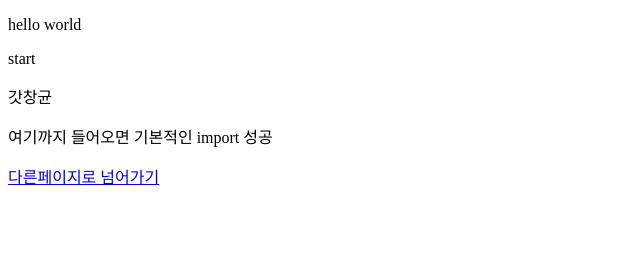
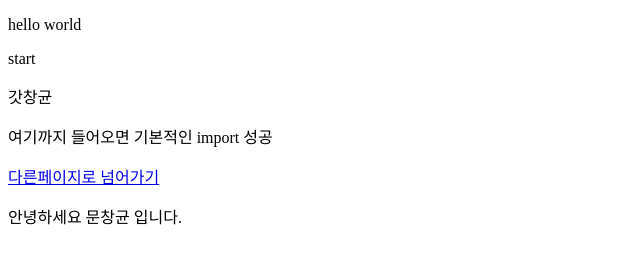
Before and after one commit to Kosta151/practice, a plain HTML site: page WebContent/index2.html in a window 1280 px wide. Shown: the whole page, without its empty margins (0-640 px from the left). Drawn offline with Linux system fonts and the light colour scheme.

Commit message:
<P> 태그 추가

```diff
--- a/WebContent/index2.html
+++ b/WebContent/index2.html
@@ -10,5 +10,6 @@
 	<p>갓창균</p>
 	<p>여기까지 들어오면 기본적인 import 성공</p>
 	<a href="page.html">다른페이지로 넘어가기</a>
+	<p>안녕하세요 문창균 입니다.</p>
 </body>
 </html>
```
